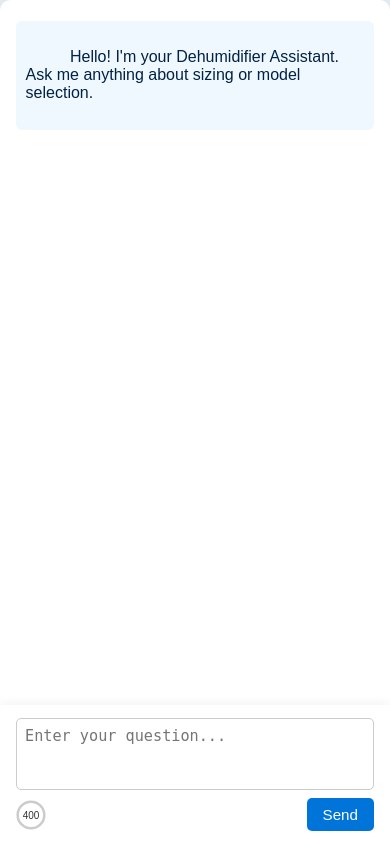
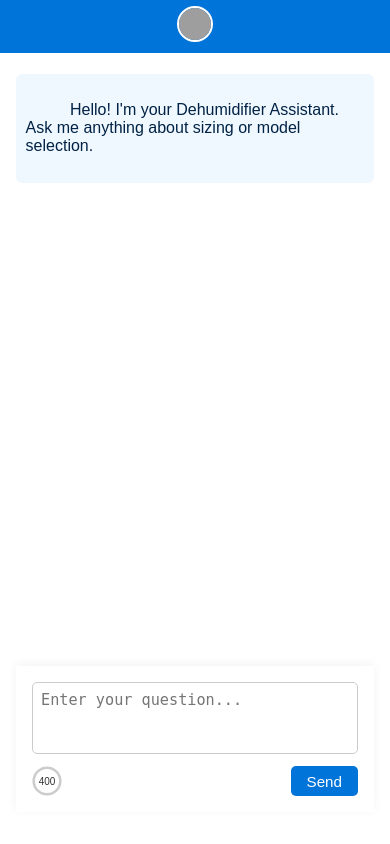
Before and after one commit to tyrz939/dehum_assistant, a Flask app: page / in a window 390 px wide. Run offline with Flask 3, Linux system fonts and the light colour scheme; grey boxes are pictures that could not be loaded.

Commit message:
modified html to be even more mobile friendly, added header with link back to home

```diff
--- a/templates/index.html
+++ b/templates/index.html
@@ -4,30 +4,48 @@
   <title>Dehumidifier Sizing Assistant</title>
   <meta name="viewport" content="width=device-width, initial-scale=1">
   <style>
+    /* Base Styles */
     html, body {
       height: 100%;
       margin: 0;
+      padding: 0;
       font-family: Arial, sans-serif;
       background: #e9f1f7;
       color: #003366;
+      overflow: hidden;
+    }
+    /* Sticky Mini Header with Home Button */
+    #mini-header {
+      position: sticky;
+      top: 0;
+      z-index: 1000;
+      background: #0074d9;
+      padding: 0.5rem;
+      text-align: center;
+      flex-shrink: 0;
+    }
+    #mini-header a {
+      text-decoration: none;
+      display: inline-block;
+    }
+    #home-icon {
+      width: 32px;
+      height: 32px;
+      border-radius: 50%;
+      object-fit: cover;
+      border: 2px solid white;
+    }
+    /* Main Container (Mini Header + Chat Area) */
+    #chat-wrapper {
       display: flex;
       flex-direction: column;
-      overflow: hidden;
+      height: 100%;
     }
-    #chat-wrapper {
-      flex: 1;
-      display: flex;
-      flex-direction: column;
-      max-width: 800px;
-      margin: 0 auto;
-      width: 100%;
-      height: 100vh;
-    }
+    /* Chat Container */
     #chat {
       flex: 1;
       background: white;
       padding: 1rem 1.5rem 2.5rem 1.5rem;
-      border-radius: 10px 10px 0 0;
       box-shadow: 0 0 15px rgba(0,0,0,0.1);
       display: flex;
       flex-direction: column;
@@ -43,10 +61,6 @@
     }
     .msg {
       margin: 0.5rem 0;
-      /* Enable text selection */
-      -webkit-user-select: text;
-      -moz-user-select: text;
-      -ms-user-select: text;
       user-select: text;
     }
     .user {
@@ -64,10 +78,8 @@
     /* Input Area */
     #input-area {
       background: white;
-      padding: 1rem 1.5rem;
+      padding: 1rem;
       box-shadow: 0 -2px 10px rgba(0,0,0,0.05);
-      display: flex;
-      flex-direction: column;
     }
     textarea {
       width: 100%;
@@ -126,22 +138,19 @@
       font-size: 12px;
       color: #333;
     }
-    /* Mobile-friendly adjustments */
+    /* Responsive Adjustments */
     @media (max-width: 600px) {
-      #chat-wrapper {
-        height: 100%;
+      #mini-header {
+        padding: 0.4rem;
       }
       #chat {
-        padding: 0.8rem 1rem 3.5rem 1rem;
-      }
-      #input-area {
-        padding: 0.8rem 1rem;
+        padding: 0.8rem 1rem 2rem 1rem;
       }
       textarea {
         font-size: 0.95rem;
       }
       button {
-        padding: 0.5rem 1rem;
+        padding: 0.4rem 1rem;
         font-size: 0.95rem;
       }
       .char-counter {
@@ -156,6 +165,13 @@
 </head>
 <body>
   <div id="chat-wrapper">
+    <!-- Sticky Mini Header with Home Button -->
+    <div id="mini-header">
+      <a href="https://www.dehumsaust.com.au" target="_blank">
+        <img src="https://www.dehumsaust.com.au/wp-content/uploads/2020/02/logo-v3.png" alt="Home" id="home-icon">
+      </a>
+    </div>
+    <!-- Chat Area -->
     <div id="chat">
       <div id="messages">
         <div class="msg assistant">
@@ -163,14 +179,14 @@
         </div>
         <div id="bottom-scroll-anchor"></div>
       </div>
-    </div>
+      <!-- Input Area -->
       <div id="input-area">
         <textarea id="user_input" rows="3" placeholder="Enter your question..." maxlength="400"></textarea>
         <div class="input-controls">
           <div class="char-counter">
             <svg viewBox="0 0 36 36">
-            <circle class="char-bg" cx="18" cy="18" r="16" />
-            <circle class="char-progress" id="progress-ring" cx="18" cy="18" r="16" stroke-dasharray="100" stroke-dashoffset="100" />
+              <circle class="char-bg" cx="18" cy="18" r="16"></circle>
+              <circle class="char-progress" id="progress-ring" cx="18" cy="18" r="16" stroke-dasharray="100" stroke-dashoffset="100"></circle>
             </svg>
             <div class="char-count" id="char_count">400</div>
           </div>
@@ -178,14 +194,16 @@
         </div>
       </div>
     </div>
+  </div>
 
   <script>
+    // Element references
     const inputBox = document.getElementById("user_input");
     const messagesDiv = document.getElementById("messages");
-    const scrollAnchor = document.getElementById("bottom-scroll-anchor");
     const charCount = document.getElementById("char_count");
     const progressRing = document.getElementById("progress-ring");
 
+    // Submit message on "Enter" (without Shift)
     inputBox.addEventListener("keydown", function(e) {
       if (e.key === "Enter" && !e.shiftKey) {
         e.preventDefault();
@@ -193,6 +211,7 @@
       }
     });
 
+    // Update character counter and progress circle
     inputBox.addEventListener("input", () => {
       const max = 400;
       const current = inputBox.value.length;
@@ -206,11 +225,12 @@
       progressRing.setAttribute("stroke-dashoffset", circumference - (percentage / 100 * circumference));
     });
 
+    // Send Message function to perform API call and stream response
     async function sendMessage() {
       const userInput = inputBox.value.trim();
       if (!userInput) return;
 
-      // Append the user's message
+      // Append user's message to chat
       const userMsg = document.createElement("div");
       userMsg.classList.add("msg", "user");
       userMsg.textContent = "You: " + userInput;
@@ -220,13 +240,14 @@
       inputBox.dispatchEvent(new Event("input"));
       autoScroll();
 
-      // Send the request
+      // Send the request to your API endpoint
       const response = await fetch("/api/assistant", {
         method: "POST",
         headers: { "Content-Type": "application/json" },
         body: JSON.stringify({ input: userInput })
       });
 
+      // Process the streaming response
       const reader = response.body.getReader();
       const decoder = new TextDecoder();
       let result = "";
@@ -241,7 +262,6 @@
           el.innerHTML = result;
           return;
         }
-        // Append the cursor as a block character (█)
         if (!el.innerHTML.endsWith("&#9608;")) {
           el.innerHTML = result + "&#9608;";
         } else {
@@ -261,12 +281,13 @@
         autoScroll();
       }
 
-      // Stop blinking and remove the cursor once the reply is complete
+      // Stop blinking and remove cursor when done
       stopBlinking = true;
       el.innerHTML = result;
       autoScroll();
     }
 
+    // Auto-scroll messages container to the bottom
     function autoScroll() {
       messagesDiv.scrollTop = messagesDiv.scrollHeight;
     }
```
Lines whose indentation alone changed are shown as unchanged.
